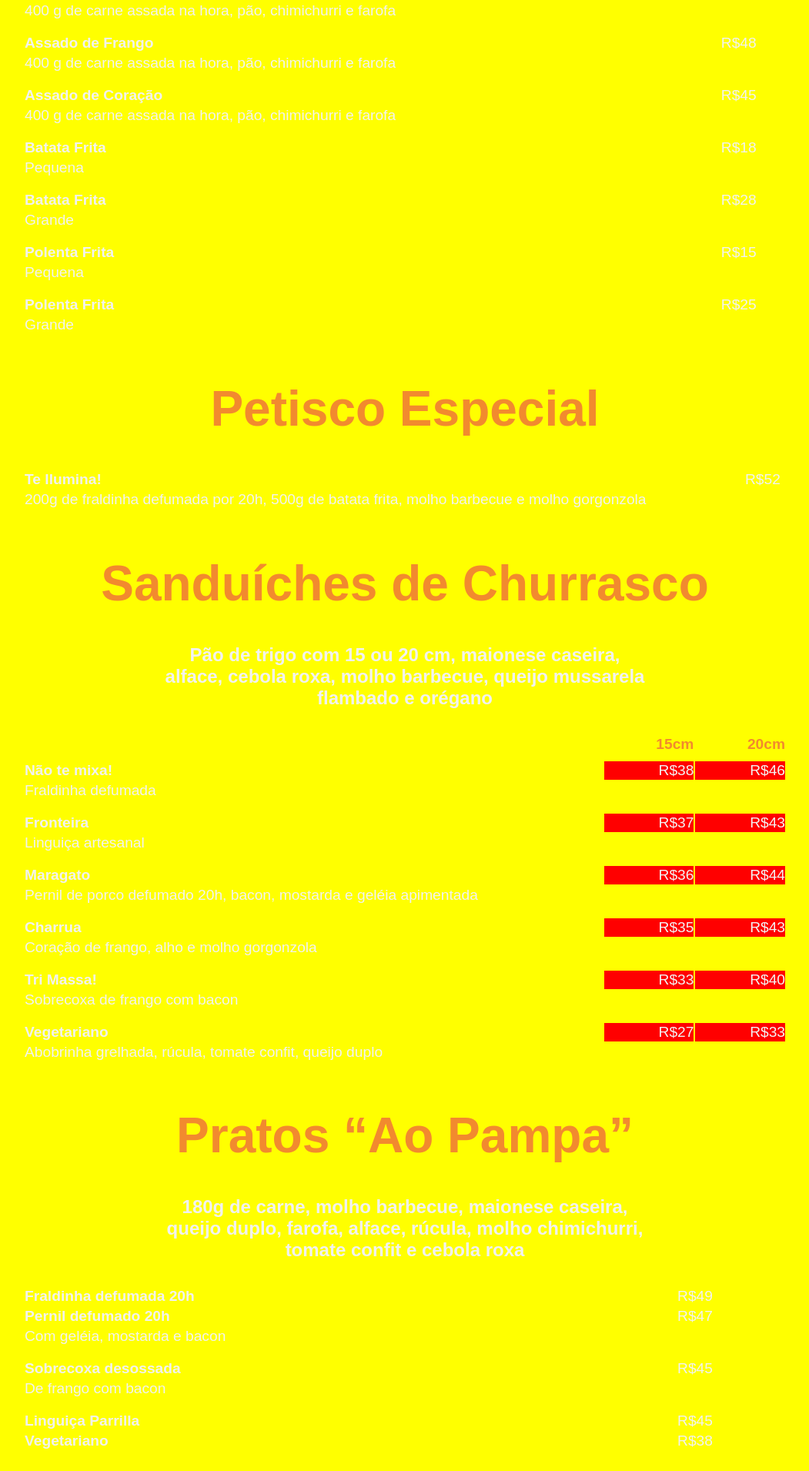
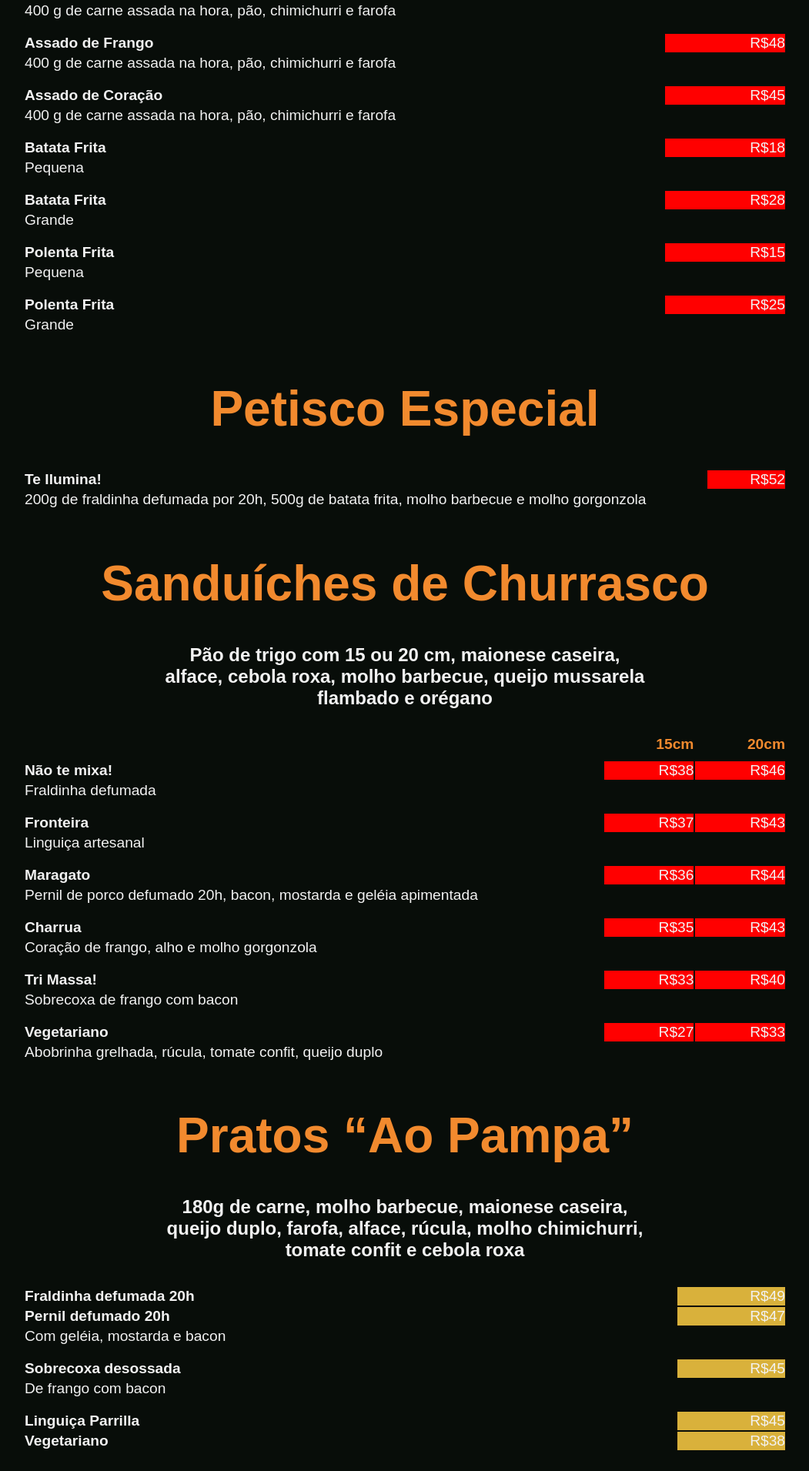
Before and after one commit to edtech1985/masbahchurrasco, a React (Create React App) app: page /cardapio2 in a window 1280 px wide. Shown: the part 429-2340 px from the top of the page at 77% size, without its empty margins (114-1165 px from the left). Built offline with nearby package versions, Linux system fonts and the light colour scheme.

Commit message:
cardapio2 styles reponsividade

```diff
--- a/src/pages/Cardapio/Cardapio.ts
+++ b/src/pages/Cardapio/Cardapio.ts
@@ -5,12 +5,11 @@ export const Container = styled.section`
   justify-items: center;
   padding-bottom: 2rem;
   box-sizing: border-box;
-  background-color: yellow;
+  max-width: 100vw;
 
   @media screen and (max-width: 768px) {
     text-align: center;
-    align-items: center;
-    padding: 5vw;
+    align-items: center;;
   }
 `;
 
@@ -23,6 +22,7 @@ export const Title = styled.h1`
 
   @media screen and (max-width: 768px) {
     font-size: 3.5rem;
+    white-space: break-spaces;
   }
 `;
 
@@ -30,17 +30,43 @@ export const Subtitle = styled.h2`
   font-size: 4rem;
   color: var(--orange);
   font-family: var(--title);
-  margin: 2vw;
+  margin: 2vw 0;
   white-space: break-spaces;
 
   @media screen and (max-width: 768px) {
     font-size: 2.5rem;
     text-align: center;
     line-height: 3.5rem;
+    margin-top: 2.5rem;
   }
 `;
 
+export const H3 = styled.h3`
+  font-family: var(--options);
+  font-size: 1.5rem;
+  margin: 1rem auto;
+  color: var(--white);
+  width: 50vw;
+  text-align: center;
+  color: var(--white-gray);
 
+  @media screen and (max-width: 768px) {
+    width: 90vw;
+    font-size: 1.3rem;
+  }
+`;
+
+export const H4 = styled.h4`
+  font-family: var(--options);
+  font-size: 1.8rem;
+  color: var(--white);
+  margin-top: 2rem;
+`;
+
+export const Text = styled.p`
+  color: var(--white-gray);
+  margin: 2rem;
+`;
 
 export const Tabela = styled.table`
   line-height: 1.5rem;
@@ -55,7 +81,7 @@ export const Tabela = styled.table`
     /* margin-inline: auto;  */
     justify-content: center;
     align-items: center;
-    padding: 0rem;
+    padding: 0rem 2rem;
   }
 `;
 
@@ -112,12 +138,11 @@ export const Bottom = styled.td`
   font-family: var(--options);
   color: var(--white);
   font-size: 1.2rem;
-  padding-right: 1rem;
 
   @media screen and (max-width: 768px) {
-    /* background-color: #d9b13b; */
-    width: 5vw;
-    text-align: right;
+    background-color: purple;
+    text-align: left;
+    padding-bottom: 1rem;
   }
 `;
 
@@ -160,10 +185,6 @@ export const Cabecalho = styled.th`
     width: auto;
     padding-left: 0.75rem;
   }
-
-  /* &:nth-child(3) {
-      padding-left: 1rem;
-    } */
 `;
 
 export const Adicionais = styled.div`
@@ -185,33 +206,7 @@ export const Churras = styled.div`
   width: 70vw;
 
   @media screen and (max-width: 768px) {
-    width: 90vw;
+    max-width: 100vw;
+    padding: 0;
   }
 `;
-
-export const Text = styled.p`
-  color: var(--white-gray);
-  margin: 2rem;
-`;
-
-export const H3 = styled.h3`
-  font-family: var(--options);
-  font-size: 1.5rem;
-  margin: 1rem auto;
-  color: var(--white);
-  width: 50vw;
-  text-align: center;
-  color: var(--white-gray);
-
-  @media screen and (max-width: 768px) {
-    width: 90vw;
-    font-size: 1.3rem;
-  }
-`;
-
-export const H4 = styled.h4`
-  font-family: var(--options);
-  font-size: 1.8rem;
-  color: var(--white);
-  margin-top: 2rem;
-`;
--- a/src/pages/Cardapio/index.tsx
+++ b/src/pages/Cardapio/index.tsx
@@ -28,7 +28,7 @@ export default function Cardapio() {
           <Celula>
             <strong>Assado de Vazio Angus</strong>
           </Celula>
-          <Celula>R$68</Celula>
+          <Td3>R$68</Td3>
         </tr>
         <tr>
           <Caption>
@@ -40,7 +40,7 @@ export default function Cardapio() {
           <Celula>
             <strong>Assado de Frango</strong>
           </Celula>
-          <Celula>R$48</Celula>
+          <Td3>R$48</Td3>
         </tr>
         <tr>
           <Caption>
@@ -52,7 +52,7 @@ export default function Cardapio() {
           <Celula>
             <strong>Assado de Coração</strong>
           </Celula>
-          <Celula>R$45</Celula>
+          <Td3>R$45</Td3>
         </tr>
         <tr>
           <Caption>
@@ -64,7 +64,7 @@ export default function Cardapio() {
           <Celula>
             <strong>Batata Frita</strong>
           </Celula>
-          <Celula>R$18</Celula>
+          <Td3>R$18</Td3>
         </tr>
         <tr>
           <Caption>Pequena</Caption>
@@ -74,7 +74,7 @@ export default function Cardapio() {
           <Celula>
             <strong>Batata Frita</strong>
           </Celula>
-          <Celula>R$28</Celula>
+          <Td3>R$28</Td3>
         </tr>
         <tr>
           <Caption>Grande</Caption>
@@ -84,7 +84,7 @@ export default function Cardapio() {
           <Celula>
             <strong>Polenta Frita</strong>
           </Celula>
-          <Celula>R$15</Celula>
+          <Td3>R$15</Td3>
         </tr>
         <tr>
           <Caption>Pequena</Caption>
@@ -94,7 +94,7 @@ export default function Cardapio() {
           <Celula>
             <strong>Polenta Frita</strong>
           </Celula>
-          <Celula>R$25</Celula>
+          <Td3>R$25</Td3>
         </tr>
         <tr>
           <Caption>Grande</Caption>
@@ -108,7 +108,7 @@ export default function Cardapio() {
           <Celula>
             <strong>Te Ilumina!</strong>
           </Celula>
-          <Celula>R$52</Celula>
+          <Td3>R$52</Td3>
         </tr>
 
         <tr>
@@ -220,14 +220,14 @@ export default function Cardapio() {
           <Bottom>
             <strong>Fraldinha defumada 20h</strong>
           </Bottom>
-          <Celula>R$49</Celula>
+          <TdTdCel>R$49</TdTdCel>
         </tr>
 
         <tr>
           <Celula>
             <strong>Pernil defumado 20h</strong>
           </Celula>
-          <Celula>R$47</Celula>
+          <TdTdCel>R$47</TdTdCel>
         </tr>
 
         <tr>
@@ -238,7 +238,7 @@ export default function Cardapio() {
           <Celula>
             <strong>Sobrecoxa desossada</strong>
           </Celula>
-          <Celula>R$45</Celula>
+          <TdTdCel>R$45</TdTdCel>
         </tr>
 
         <tr>
@@ -249,13 +249,13 @@ export default function Cardapio() {
           <Bottom>
             <strong>Linguiça Parrilla</strong>
           </Bottom>
-          <Celula>R$45</Celula>
+          <TdTdCel>R$45</TdTdCel>
         </tr>
         <tr>
           <Bottom>
             <strong>Vegetariano</strong>
           </Bottom>
-          <Celula>R$38</Celula>
+          <TdTdCel>R$38</TdTdCel>
         </tr>
       </Tabela>
 
@@ -432,19 +432,19 @@ export default function Cardapio() {
           <Bottom>
             <strong>Refrigerante Lata</strong>
           </Bottom>
-          <Celula>R$7</Celula>
+          <Td3>R$7</Td3>
         </tr>
         <tr>
           <Bottom>
             <strong>Heineken Long Neck</strong>
           </Bottom>
-          <Celula>R$10</Celula>
+          <Td3>R$10</Td3>
         </tr>
         <tr>
           <Bottom>
             <strong>Água</strong>
           </Bottom>
-          <Celula>R$6</Celula>
+          <Td3>R$6</Td3>
         </tr>
       </Tabela>
     </Container>
```
